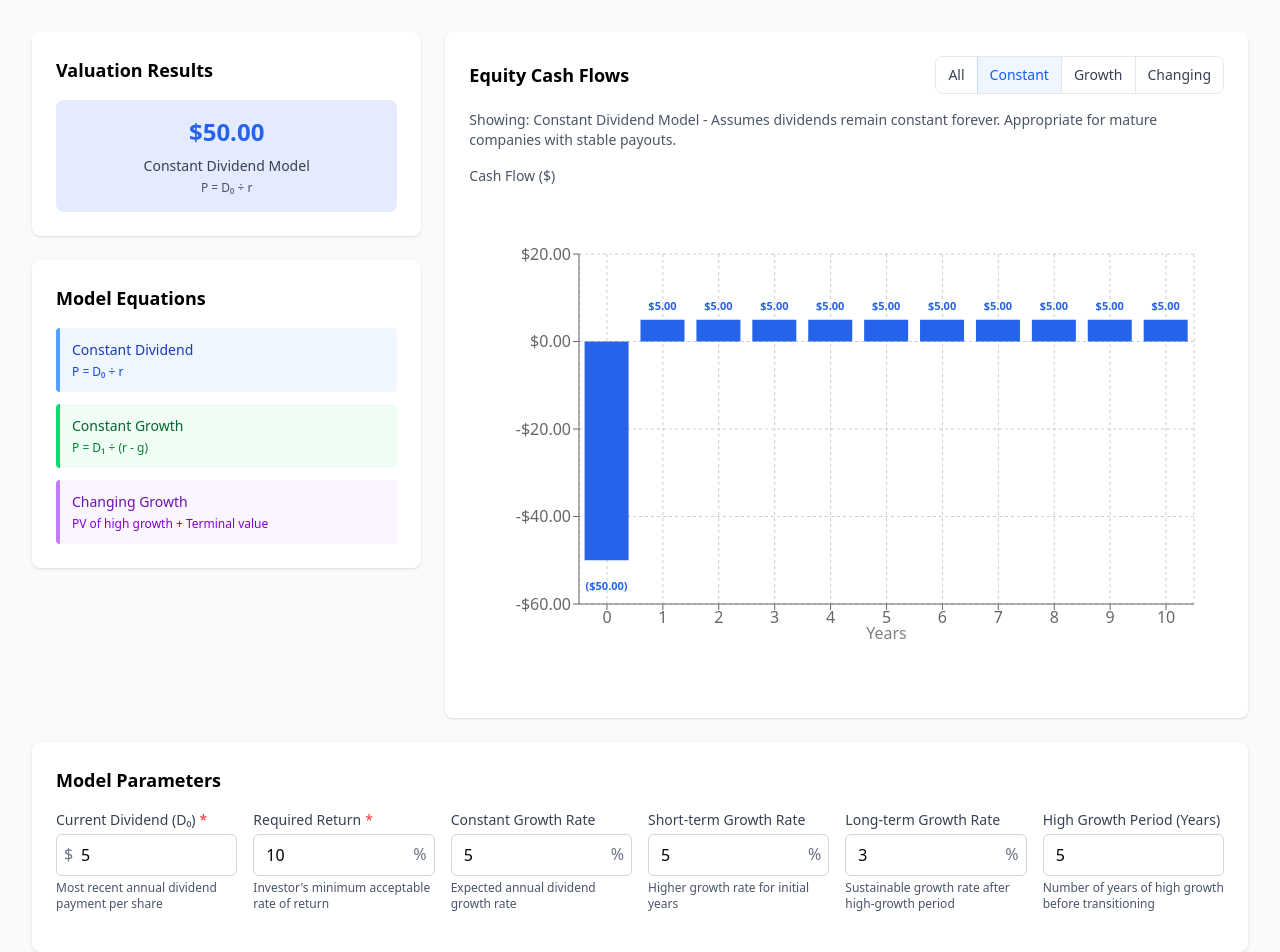
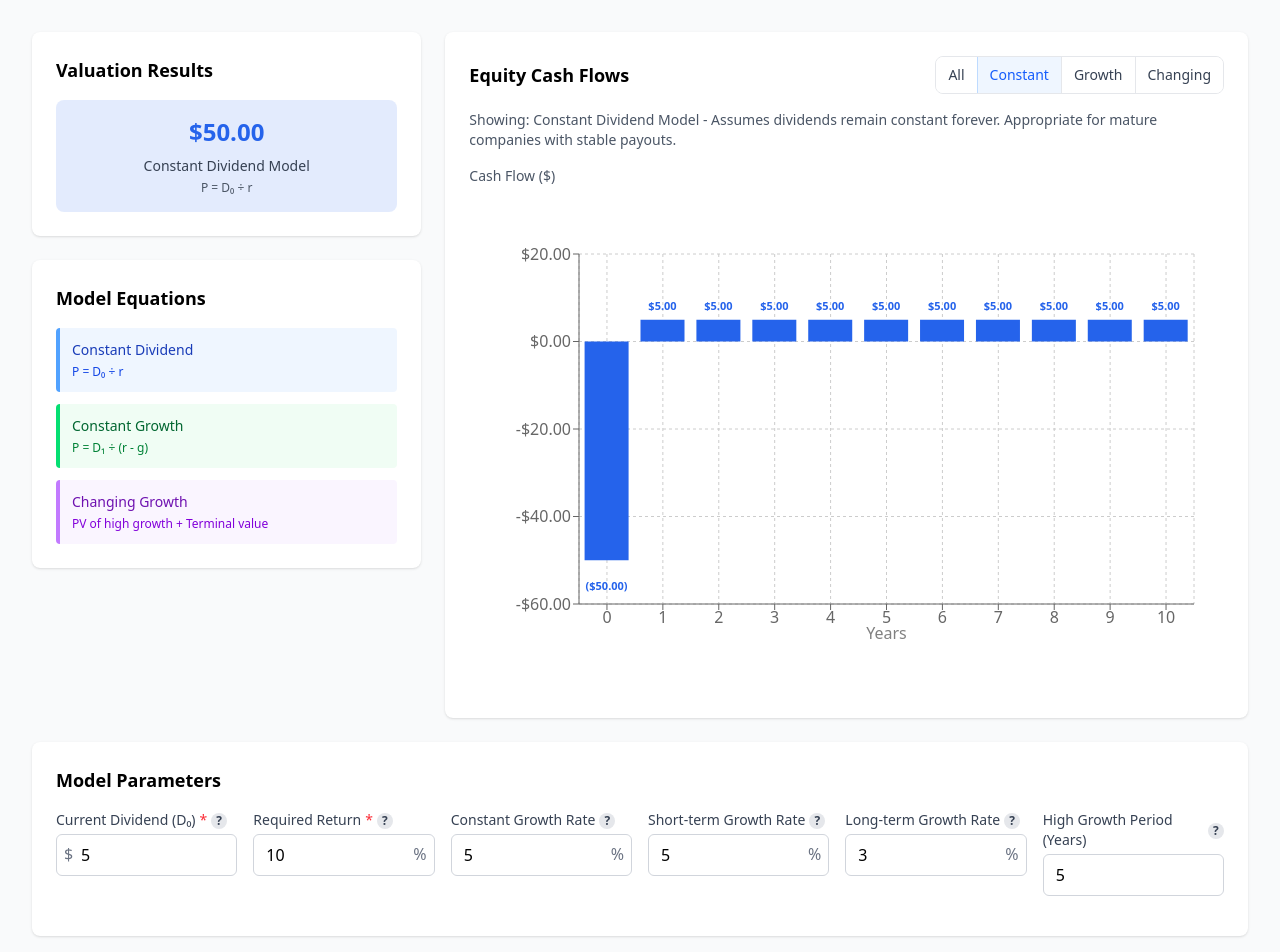
Before and after one commit to PaulReadCFA/lm2los1_dividends, a React (Vite) app: page / in a window 1280 px wide. Shown: the top 952 px of the page. Built offline with nearby package versions, Linux system fonts and the light colour scheme.

Commit message:
tooltips

```diff
--- a/src/App.jsx
+++ b/src/App.jsx
@@ -10,21 +10,51 @@ import {
   LabelList,
 } from "recharts";
 
-const fmtUSD = (x) => new Intl.NumberFormat("en-US", { style: "currency", currency: "USD" }).format(x);
+// ==============
+// Helper components
+// ==============
 
-// Accessible input component following required patterns
+// Accessible tooltip component
+const HelpTooltip = ({ id, text }) => {
+  const [visible, setVisible] = React.useState(false);
+
+  return (
+    <span className="relative inline-block ml-1">
+      <button
+        type="button"
+        className="w-4 h-4 rounded-full bg-gray-200 text-gray-700 text-xs font-bold
+                   focus:outline-none focus:ring-2 focus:ring-blue-500"
+        aria-describedby={visible ? `${id}-help` : undefined}
+        aria-label="Help information"
+        onMouseEnter={() => setVisible(true)}
+        onMouseLeave={() => setVisible(false)}
+        onFocus={() => setVisible(true)}
+        onBlur={() => setVisible(false)}
+      >
+        ?
+      </button>
+      {visible && (
+        <span
+          id={`${id}-help`}
+          role="tooltip"
+          className="absolute left-5 top-1 z-10 w-56 p-2 text-xs text-white bg-gray-800
+                     rounded shadow-lg"
+        >
+          {text}
+        </span>
+      )}
+    </span>
+  );
+};
+
 const FormField = ({ id, label, error, helpText, required, children }) => (
   <div className="mb-4">
-    <label htmlFor={id} className="block text-sm font-medium text-gray-700 mb-1">
+    <label htmlFor={id} className="block text-sm font-medium text-gray-700 mb-1 flex items-center">
       {label}
       {required && <span className="text-red-500 ml-1" aria-label="required">*</span>}
+      {helpText && <HelpTooltip id={id} text={helpText} />}
     </label>
     {children}
-    {helpText && (
-      <p id={`${id}-help`} className="mt-1 text-xs text-gray-600">
-        {helpText}
-      </p>
-    )}
     {error && (
       <div id={`${id}-error`} className="mt-1 text-xs text-red-600" role="alert">
         {error}
@@ -32,6 +62,12 @@ const FormField = ({ id, label, error, helpText, required, children }) => (
     )}
   </div>
 );
+
+
+const fmtUSD = (x) => new Intl.NumberFormat("en-US", { style: "currency", currency: "USD" }).format(x);
+
+// Accessible input component following required patterns
+
 
 const NumericInput = ({ id, value, onChange, min, max, step = 0.01, prefix = "", suffix = "", error, helpText }) => {
   const describedBy = [
@@ -483,29 +519,60 @@ export default function AccessibleDividendCalculator() {
           <h2 className="text-lg font-semibold mb-4">Model Parameters</h2>
 
           <div className="grid grid-cols-1 md:grid-cols-2 lg:grid-cols-3 xl:grid-cols-6 gap-4">
-            <FormField id="current-dividend" label="Current Dividend (D₀)" helpText="Most recent annual dividend payment per share" required error={results.errors.D0}>
+<FormField
+  id="current-dividend"
+  label="Current Dividend (D₀)"
+  helpText="Most recent annual dividend payment per share"
+  required
+  error={results.errors.D0}
+>
   <NumericInput id="current-dividend" value={D0} onChange={setD0} min={0.01} max={1000} step={0.1} prefix="$" />
 </FormField>
 
-            <FormField id="required-return" label="Required Return" helpText="Investor's minimum acceptable rate of return" required error={results.errors.required}>
+<FormField
+  id="required-return"
+  label="Required Return"
+  helpText="Investor's minimum acceptable rate of return"
+  required
+  error={results.errors.required}
+>
   <NumericInput id="required-return" value={req} onChange={setReq} min={0.1} max={50} step={0.1} suffix="%" />
 </FormField>
 
-            <FormField id="constant-growth" label="Constant Growth Rate" helpText="Expected annual dividend growth rate" error={results.errors.gConst}>
+<FormField
+  id="constant-growth"
+  label="Constant Growth Rate"
+  helpText="Expected annual dividend growth rate"
+  error={results.errors.gConst}
+>
   <NumericInput id="constant-growth" value={gConst} onChange={setGConst} min={-10} max={25} step={0.1} suffix="%" />
 </FormField>
 
-            <FormField id="short-term-growth" label="Short-term Growth Rate" helpText="Higher growth rate for initial years">
+<FormField
+  id="short-term-growth"
+  label="Short-term Growth Rate"
+  helpText="Higher growth rate for initial years"
+>
   <NumericInput id="short-term-growth" value={gShort} onChange={setGShort} min={-10} max={50} step={0.1} suffix="%" />
 </FormField>
 
-            <FormField id="long-term-growth" label="Long-term Growth Rate" helpText="Sustainable growth rate after high-growth period" error={results.errors.gLong}>
+<FormField
+  id="long-term-growth"
+  label="Long-term Growth Rate"
+  helpText="Sustainable growth rate after high-growth period"
+  error={results.errors.gLong}
+>
   <NumericInput id="long-term-growth" value={gLong} onChange={setGLong} min={-5} max={15} step={0.1} suffix="%" />
 </FormField>
 
-            <FormField id="high-growth-years" label="High Growth Period (Years)" helpText="Number of years of high growth before transitioning">
+<FormField
+  id="high-growth-years"
+  label="High Growth Period (Years)"
+  helpText="Number of years of high growth before transitioning"
+>
   <NumericInput id="high-growth-years" value={shortYears} onChange={setShortYears} min={1} max={20} step={1} />
 </FormField>
+
           </div>
         </section>
       </div>
```
Lines whose indentation alone changed are shown as unchanged.
